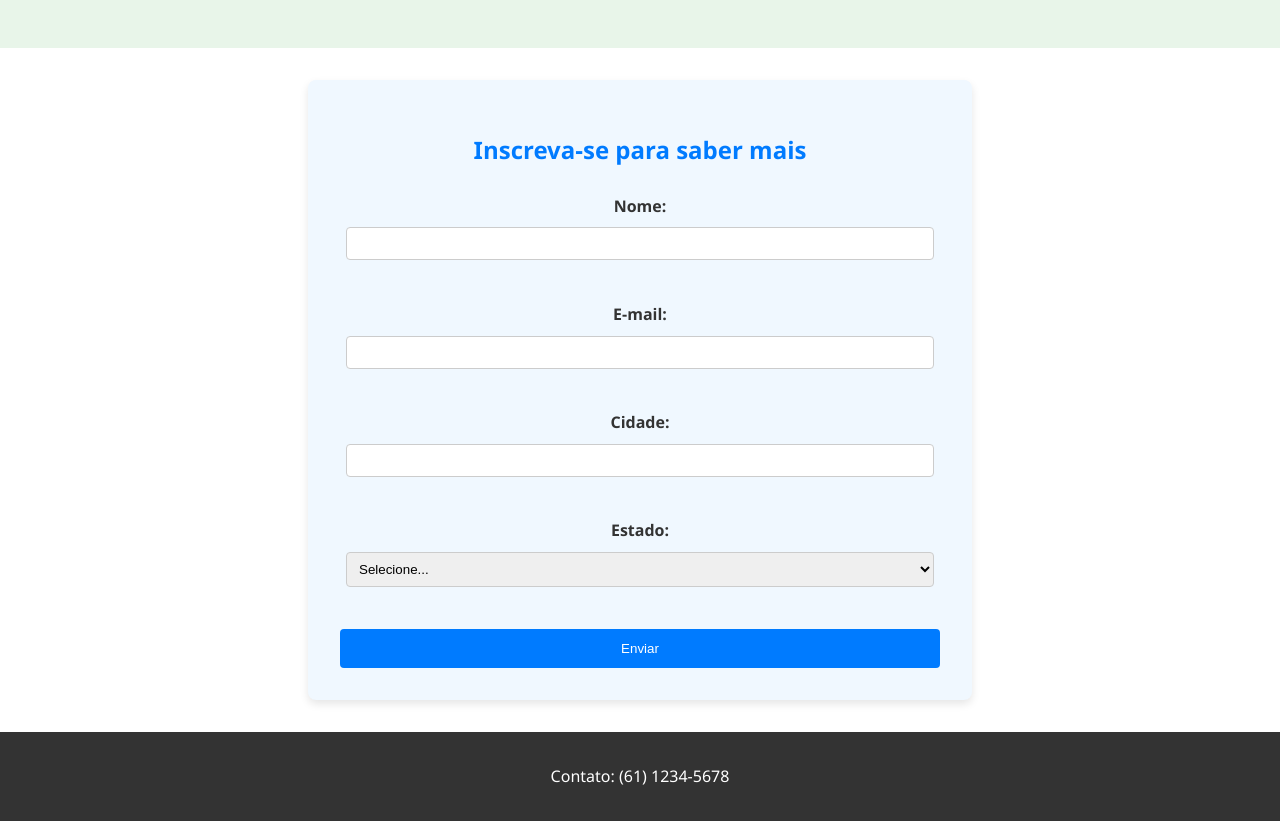
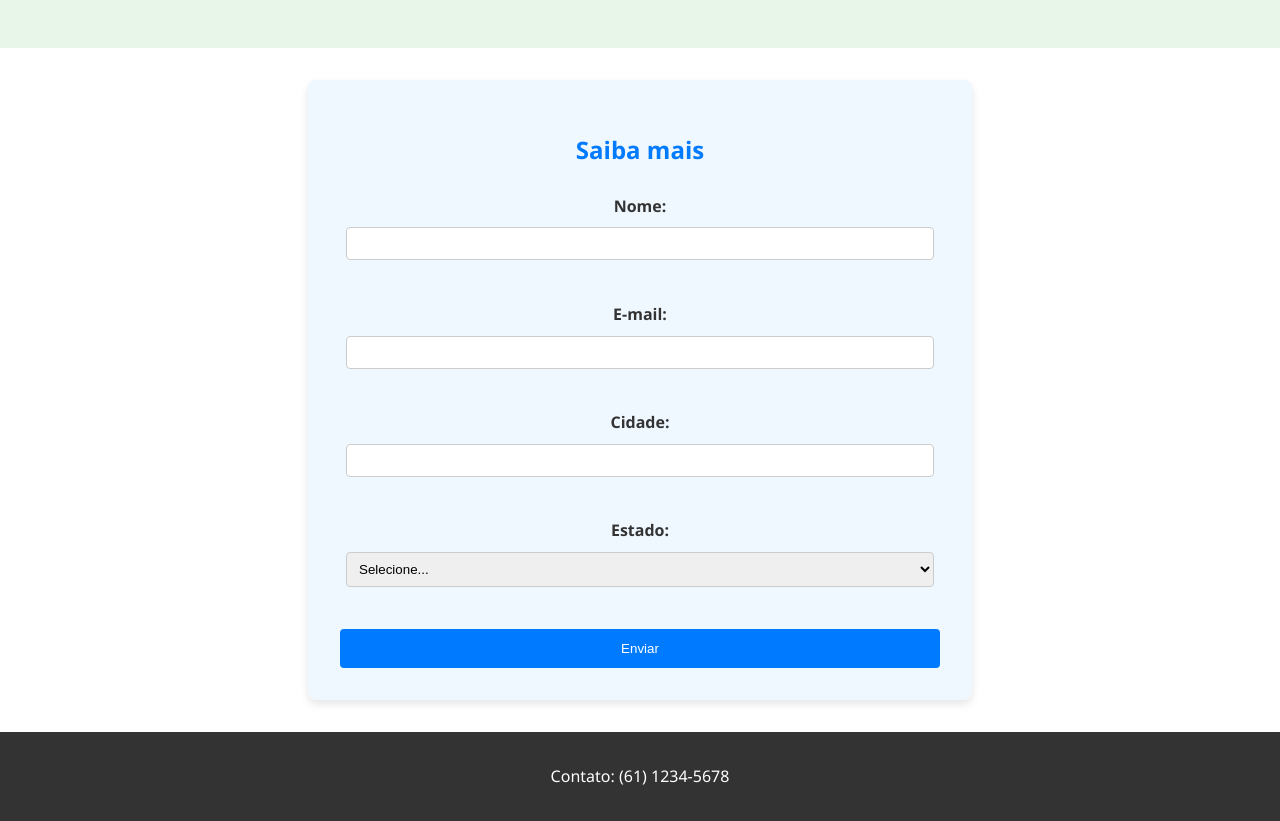
Before and after one commit to FilipeRochaDev/ProjetoDevWeb, a plain HTML site: page index.html in a window 1280 px wide. Shown: the part 2760-3581 px from the top of the page. Drawn offline with Linux system fonts and the light colour scheme.

Commit message:
Update index.html

```diff
--- a/index.html
+++ b/index.html
@@ -101,7 +101,7 @@
     </section>
 
     <section id="inscricao">
-        <h2>Inscreva-se para saber mais</h2>
+        <h2>Saiba mais</h2>
         <form>
             <label for="nome">Nome:</label>
             <input type="text" id="nome" name="nome" required><br><br>
```
